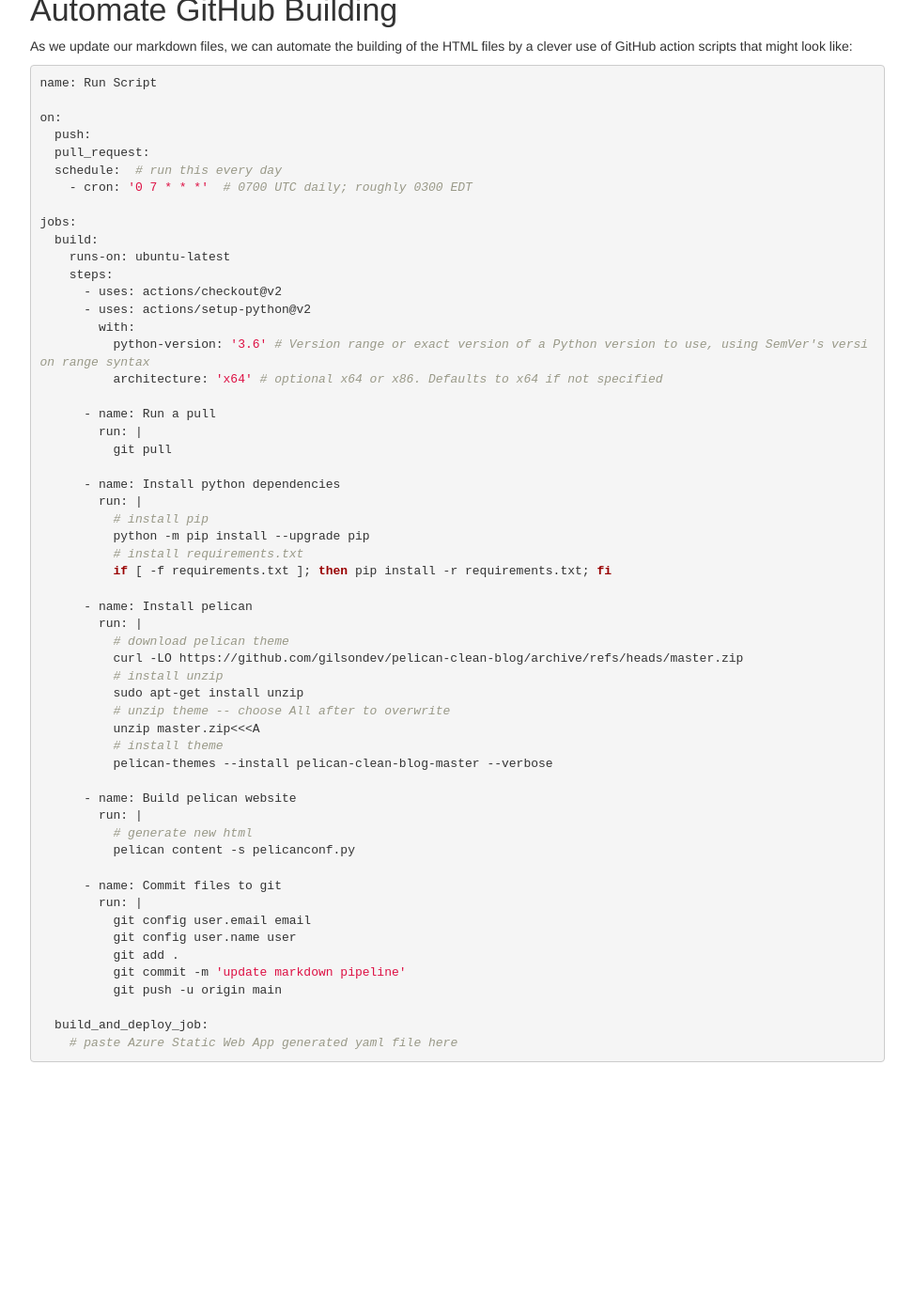
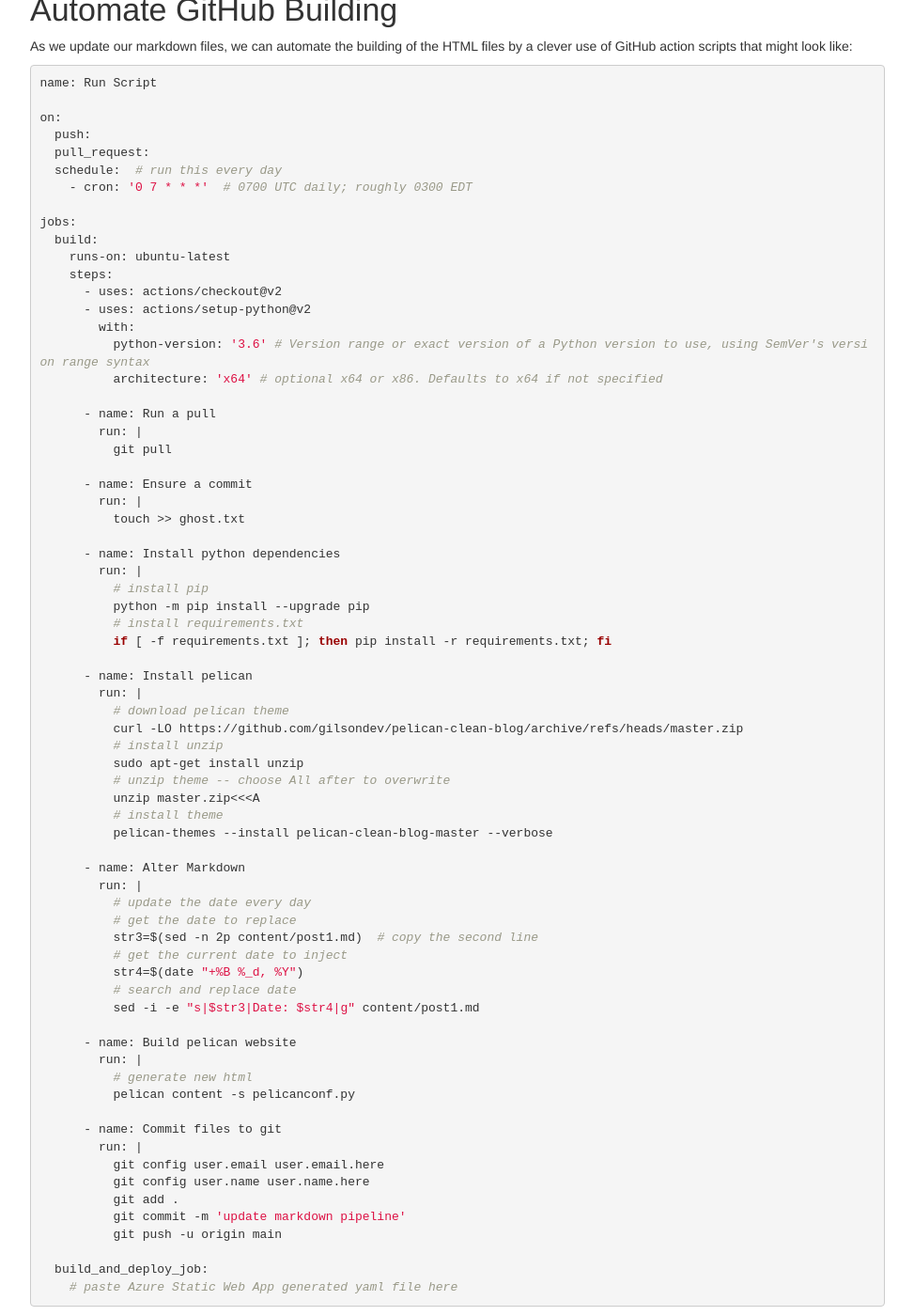
Before and after one commit to afogarty85/afogarty85.github.io, a Jekyll site: the page applied_azure/web_app.html, which Jekyll copies as it is, in a window 1280 px wide and 1400 px high, scrolled down 3365 px. Shown: the whole window at 94% size, without its empty margins (153-1126 px from the left). Built offline with Jekyll 4.4.1, drawn with Linux system fonts in a browser that asks for light colours; before the commit the page ends 4505 px from its top, so only the background shows below that.

Commit message:
update web app

```diff
--- a/applied_azure/web_app.html
+++ b/applied_azure/web_app.html
@@ -1846,6 +1846,10 @@ jobs:
         run: |
           git pull
 
+      - name: Ensure a commit
+        run: |
+          touch &gt;&gt; ghost.txt
+
       - name: Install python dependencies
         run: |
           # install pip
@@ -1864,6 +1868,16 @@ jobs:
           # install theme
           pelican-themes --install pelican-clean-blog-master --verbose
 
+      - name: Alter Markdown
+        run: |
+          # update the date every day
+          # get the date to replace
+          str3=$(sed -n 2p content/post1.md)  # copy the second line
+          # get the current date to inject
+          str4=$(date &quot;+%B %_d, %Y&quot;)
+          # search and replace date
+          sed -i -e &quot;s|$str3|Date: $str4|g&quot; content/post1.md
+
       - name: Build pelican website
         run: |
           # generate new html
@@ -1871,8 +1885,8 @@ jobs:
 
       - name: Commit files to git
         run: |
-          git config user.email email
-          git config user.name user
+          git config user.email user.email.here
+          git config user.name user.name.here
           git add .
           git commit -m &#39;update markdown pipeline&#39;
           git push -u origin main
```
